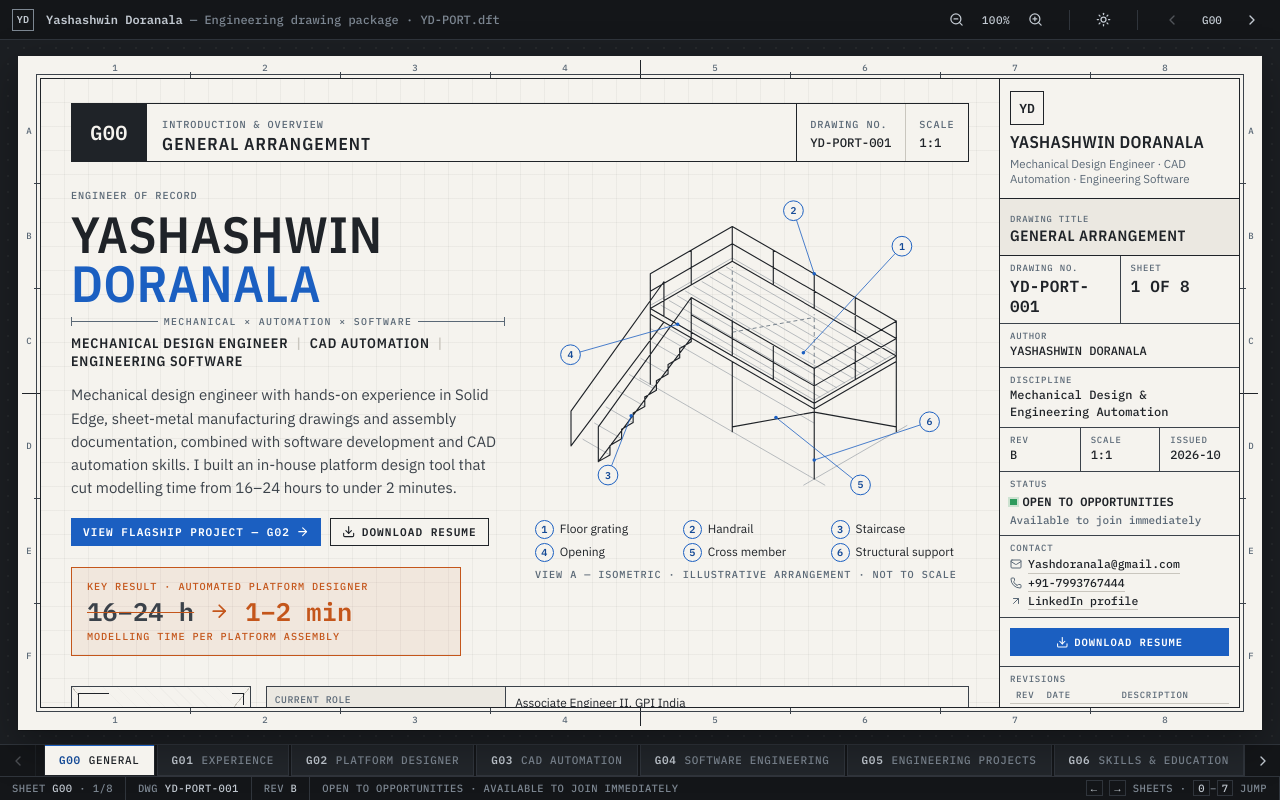
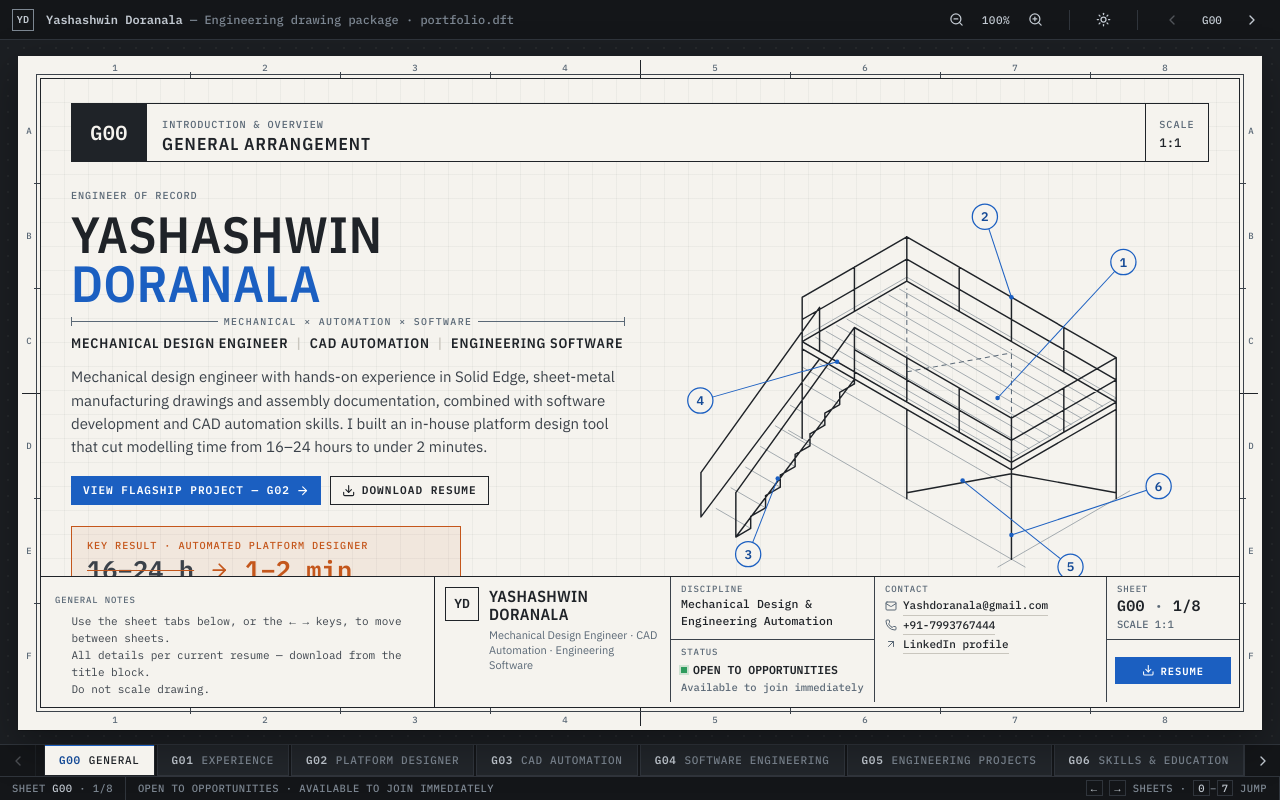
Before and after one commit to HsayYD/Portfolio, a Next.js app: page / in a window 1280 px wide. Built offline with nearby package versions, Linux system fonts and the light colour scheme.

Commit message:
Title block: compact box in bottom-right corner; remove revisions, drawing title and drawing numbers
Co-Authored-By: Claude Opus 5.5 <noreply@anthropic.com>
Claude-Session: https://claude.ai/code/session_01HaAqdXqxTuinBnmdidnP78

```diff
--- a/src/app/globals.css
+++ b/src/app/globals.css
@@ -33,7 +33,6 @@
   --f-mono: "IBM Plex Mono", ui-monospace, monospace;
 
   --zoom: 1;
-  --tb-w: 272px;
   --frame: 22px;
 }
 
@@ -179,7 +178,8 @@ body {
   outline: 1px solid var(--ink-2);
   outline-offset: 3px;
   display: grid;
-  grid-template-columns: minmax(0, 1fr) var(--tb-w);
+  grid-template-columns: minmax(0, 1fr);
+  grid-template-rows: minmax(0, 1fr) auto;
   min-height: 0;
 }
 
@@ -447,54 +447,58 @@ body {
 .fig figcaption b { font-weight: 600; color: var(--ink); white-space: nowrap; }
 
 /* ═══════════════════════════════════════════════════════════════════════
-   TITLE BLOCK
+   BOTTOM BAND: GENERAL NOTES + TITLE BLOCK (bottom-right corner)
    ═══════════════════════════════════════════════════════════════════════ */
+.sheet-band {
+  display: grid;
+  grid-template-columns: minmax(0, 1fr) auto;
+  border-top: 1.5px solid var(--ink);
+  background: var(--paper);
+}
+.gen-notes { align-self: end; padding: 8px 14px 9px; min-width: 0; }
+.gen-notes .label { font-size: 9px; }
+.gen-notes ol { margin: 4px 0 0; padding-left: 1.5em; font: 400 11px/1.55 var(--f-mono); color: var(--ink-2); }
+.titleblock-wrap { border-left: 1.5px solid var(--ink); }
+
 .titleblock {
-  border-left: 1.5px solid var(--ink);
+  display: grid;
+  grid-template-columns: 236px 204px 232px 132px;
+  grid-template-rows: auto auto;
   background: var(--paper);
-  display: flex; flex-direction: column;
-  min-height: 0;
-  overflow-y: auto;
-  scrollbar-width: thin;
   font-size: 13px;
 }
-.tb-cell { border-bottom: 1px solid var(--ink-2); padding: 6px 10px 7px; }
+.titleblock > * { border-right: 1px solid var(--ink-2); min-width: 0; }
+.titleblock > :nth-last-child(-n+2) { border-right: 0; }
+.tb-id      { grid-column: 1; grid-row: 1 / 3; }
+.tb-disc    { grid-column: 2; grid-row: 1; }
+.tb-stat    { grid-column: 2; grid-row: 2; border-top: 1px solid var(--ink-2); }
+.tb-contact { grid-column: 3; grid-row: 1 / 3; }
+.tb-sheet   { grid-column: 4; grid-row: 1; }
+.tb-act     { grid-column: 4; grid-row: 2; border-top: 1px solid var(--ink-2); }
+
+.tb-cell { padding: 6px 10px 7px; }
 .tb-cell .label { font-size: 9px; display: block; margin-bottom: 2px; }
-.tb-cell .v { font: 500 12px/1.35 var(--f-mono); color: var(--ink); word-break: break-word; }
-.tb-row { display: grid; grid-template-columns: 1fr 1fr; border-bottom: 1px solid var(--ink-2); }
-.tb-row > .tb-cell { border-bottom: 0; }
-.tb-row > .tb-cell + .tb-cell { border-left: 1px solid var(--ink-2); }
-.tb-row.three { grid-template-columns: 1fr 1fr 1fr; }
+.tb-cell .v { font: 500 11.5px/1.4 var(--f-mono); color: var(--ink); }
+.tb-cell .v.sub { font-size: 10.5px; color: var(--annot); margin-top: 1px; }
+.tb-big { font: 600 15px/1.3 var(--f-mono) !important; letter-spacing: 0.02em; }
 
-.tb-brand { padding: 12px 10px 11px; border-bottom: 1.5px solid var(--ink); }
-.tb-brand .mono-mark {
-  display: inline-grid; place-items: center;
+.tb-id { display: flex; gap: 10px; align-items: flex-start; padding: 10px; }
+.tb-id .mono-mark {
+  flex: none; display: grid; place-items: center;
   width: 34px; height: 34px; border: 1.5px solid var(--ink);
-  font: 600 13px var(--f-mono); margin-bottom: 8px;
+  font: 600 13px var(--f-mono);
 }
-.tb-brand .nm { font: 600 17px/1.15 var(--f-cond); letter-spacing: 0.02em; text-transform: uppercase; }
-.tb-brand .ds { font-size: 11.5px; color: var(--annot); margin-top: 3px; line-height: 1.35; }
+.tb-id .nm { font: 600 16px/1.15 var(--f-cond); letter-spacing: 0.02em; text-transform: uppercase; }
+.tb-id .ds { font-size: 11px; color: var(--annot); margin-top: 4px; line-height: 1.4; }
 
-.tb-title { padding: 9px 10px 10px; border-bottom: 1.5px solid var(--ink); background: var(--paper-2); }
-.tb-title .v { font: 600 15px/1.2 var(--f-cond); letter-spacing: 0.04em; text-transform: uppercase; }
-.tb-dwg { font: 600 16px var(--f-mono) !important; letter-spacing: 0.02em; }
-
-.tb-contact a { color: var(--ink); text-decoration: none; border-bottom: 1px solid var(--hair); }
+.tb-contact a { color: var(--ink); text-decoration: none; border-bottom: 1px solid var(--hair); overflow-wrap: anywhere; }
 .tb-contact a:hover { color: var(--accent); border-color: var(--accent); }
-.tb-contact .row { display: flex; gap: 6px; align-items: center; font: 500 11.5px/1.5 var(--f-mono); }
+.tb-contact .row { display: flex; gap: 6px; align-items: center; font: 500 11px/1.65 var(--f-mono); }
 .tb-contact svg { width: 12px; height: 12px; color: var(--annot); flex: none; }
 
 .tb-status { color: #1f7a48; font-weight: 600 !important; }
-.tb-actions { padding: 10px; display: grid; gap: 6px; border-bottom: 1px solid var(--ink-2); }
-.tb-actions .btn { justify-content: center; font-size: 10.5px; }
-
-.tb-rev table { width: 100%; border-collapse: collapse; font: 500 10.5px var(--f-mono); }
-.tb-rev th, .tb-rev td { border-top: 1px solid var(--hair); padding: 3px 6px; text-align: left; }
-.tb-rev th { color: var(--annot); font-weight: 500; font-size: 9px; letter-spacing: 0.08em; border-top: 0; }
-
-.tb-fill { flex: 1; min-height: 12px; border-bottom: 1px solid var(--ink-2);
-  background-image: repeating-linear-gradient(-45deg, transparent 0 6px, rgba(31,35,40,.05) 6px 7px); }
-.tb-foot { padding: 6px 10px; font: 500 9px/1.4 var(--f-mono); color: var(--annot); letter-spacing: 0.04em; }
+.tb-act { display: grid; align-content: center; padding: 8px; }
+.tb-act .btn { justify-content: center; font-size: 10.5px; padding: 0.5em 0.6em; }
 
 /* mobile title block (collapsible) */
 .tb-mobile { display: none; }
@@ -591,12 +595,15 @@ body {
    RESPONSIVE
    ═══════════════════════════════════════════════════════════════════════ */
 @media (max-width: 1280px) {
-  :root { --tb-w: 240px; }
   .g3 { grid-template-columns: repeat(2, minmax(0, 1fr)); }
 }
 
 @media (max-width: 1100px) {
   .split, .split.rev { grid-template-columns: minmax(0, 1fr); }
+  .gen-notes { display: none; }
+  .sheet-band { grid-template-columns: minmax(0, 1fr); }
+  .titleblock-wrap { border-left: 0; }
+  .titleblock { grid-template-columns: minmax(0, 1.25fr) minmax(0, 1fr) minmax(0, 1.25fr) minmax(0, 0.8fr); }
 }
 
 /* Tablet & mobile: page scrolls normally; title block becomes a panel */
@@ -610,7 +617,7 @@ body {
   .zones, .center-mark { display: none; }
   .frame { display: block; height: auto; outline-offset: 2px; }
   .content { overflow: visible; font-size: calc(16px * var(--zoom)); }
-  .titleblock { display: none; }
+  .sheet-band { display: none; }
   .tb-mobile { display: block; border-bottom: 1.5px solid var(--ink); background: var(--paper); }
   .tb-mobile > summary {
     list-style: none; cursor: pointer;
@@ -622,8 +629,13 @@ body {
   .tb-mobile > summary .chev { margin-left: auto; transition: transform 150ms; }
   .tb-mobile[open] > summary .chev { transform: rotate(180deg); }
   .tb-mobile[open] > summary { border-bottom: 1px solid var(--ink-2); }
-  .tb-mobile .titleblock { display: flex; border-left: 0; font-size: 14px; overflow: visible; }
-  .tb-mobile .tb-fill { display: none; }
+  .tb-mobile .titleblock { grid-template-columns: minmax(0, 1fr) minmax(0, 1fr); }
+  .tb-mobile .titleblock > * { grid-column: auto; grid-row: auto; border-right: 0; border-top: 1px solid var(--ink-2); }
+  .tb-mobile .titleblock > .tb-id { grid-column: 1 / -1; border-top: 0; }
+  .tb-mobile .titleblock > .tb-contact { grid-column: 1 / -1; }
+  .tb-mobile .titleblock > .tb-disc, .tb-mobile .titleblock > .tb-sheet { border-right: 1px solid var(--ink-2); }
+  .tb-mobile .tb-cell .v { font-size: 12.5px; }
+  .tb-mobile .tb-contact .row { font-size: 13px; line-height: 1.9; }
 
   .tabbar { position: sticky; bottom: 0; z-index: 20; }
   .tab { height: 44px; line-height: 44px; }
--- a/src/app/sheets.css
+++ b/src/app/sheets.css
@@ -325,8 +325,6 @@
 
 /* ── fixes ─────────────────────────────────────────────────────────── */
 .contact-tbl th svg, .xref svg, .hl-row svg { display: inline-block; }
-.tb-rev td { white-space: nowrap; }
-.tb-rev td:last-child { white-space: normal; }
 .tr-scale i { white-space: nowrap; }
 .proj-body { align-items: start; }
 @media (min-width: 1281px) { .proj-figs { grid-template-columns: repeat(2, minmax(0, 1fr)); } }
--- a/src/components/DrawingSheet.tsx
+++ b/src/components/DrawingSheet.tsx
@@ -12,7 +12,8 @@ type Props = {
 
 /**
  * The paper sheet: zone border, double-line frame, scrolling content area
- * and the right-hand title block. Every sheet's content is rendered (so it
+ * and a bottom band holding the general notes and the bottom-right title
+ * block. Every sheet's content is rendered (so it
  * is indexable and printable); only the active one is visible.
  */
 export const DrawingSheet = forwardRef<HTMLDivElement, Props>(function DrawingSheet(
@@ -29,8 +30,8 @@ export const DrawingSheet = forwardRef<HTMLDivElement, Props>(function DrawingSh
           <details className="tb-mobile">
             <summary>
               <span className="label" style={{ fontSize: 10 }}>Title block</span>
-              <b>{sheet.drawingNo}</b>
-              <span className="muted">· {active + 1}/{sheets.length}</span>
+              <b>{sheet.code}</b>
+              <span className="muted">· sheet {active + 1}/{sheets.length}</span>
               <ChevronDown className="chev" width={16} height={16} aria-hidden="true" />
             </summary>
             <TitleBlock sheet={sheet} index={active} total={sheets.length} />
@@ -50,9 +51,19 @@ export const DrawingSheet = forwardRef<HTMLDivElement, Props>(function DrawingSh
           ))}
         </main>
 
-        <aside className="titleblock-wrap" style={{ display: "contents" }}>
-          <TitleBlock sheet={sheet} index={active} total={sheets.length} />
-        </aside>
+        <div className="sheet-band">
+          <div className="gen-notes" aria-hidden="true">
+            <span className="label">General notes</span>
+            <ol>
+              <li>Use the sheet tabs below, or the ← → keys, to move between sheets.</li>
+              <li>All details per current resume — download from the title block.</li>
+              <li>Do not scale drawing.</li>
+            </ol>
+          </div>
+          <aside className="titleblock-wrap">
+            <TitleBlock sheet={sheet} index={active} total={sheets.length} />
+          </aside>
+        </div>
       </div>
     </div>
   );
--- a/src/components/DrawingWorkspace.tsx
+++ b/src/components/DrawingWorkspace.tsx
@@ -96,7 +96,7 @@ export function DrawingWorkspace({ panels }: { panels: Record<string, ReactNode>
         <span className="file">
           <b>{profile.name}</b>
           <span className="hide-sm"> — Engineering drawing package · </span>
-          <span className="hide-sm">{profile.drawingPrefix}.dft</span>
+          <span className="hide-sm">portfolio.dft</span>
         </span>
         <span className="spacer" />
 
@@ -154,8 +154,6 @@ export function DrawingWorkspace({ panels }: { panels: Record<string, ReactNode>
 
       <footer className="statusbar">
         <span>SHEET <b>{s.code}</b> · {active + 1}/{sheets.length}</span>
-        <span>DWG <b>{s.drawingNo}</b></span>
-        <span>REV <b>{profile.revision}</b></span>
         <span className="grow">{profile.status} · {profile.availability.toUpperCase()}</span>
         <span>
           <kbd>←</kbd> <kbd>→</kbd> SHEETS · <kbd>0</kbd>–<kbd>7</kbd> JUMP
--- a/src/components/SheetHeader.tsx
+++ b/src/components/SheetHeader.tsx
@@ -14,10 +14,6 @@ export function SheetHeader({ sheet, as = "h2" }: { sheet: SheetMeta; as?: "h1"
         </H>
       </div>
       <div className="meta">
-        <div>
-          <span className="label">Drawing no.</span>
-          <div className="v">{sheet.drawingNo}</div>
-        </div>
         <div>
           <span className="label">Scale</span>
           <div className="v">{sheet.scale}</div>
--- a/src/components/TitleBlock.tsx
+++ b/src/components/TitleBlock.tsx
@@ -5,66 +5,37 @@ import { ResumeDownload } from "./ResumeDownload";
 
 type Props = { sheet: SheetMeta; index: number; total: number };
 
-/** Manufacturing-drawing style title block; updates with the active sheet. */
+/**
+ * Compact manufacturing-drawing title block, sitting in the bottom-right
+ * corner of the sheet. Updates with the active sheet.
+ *
+ *  ┌──────────────┬────────────┬─────────────────┬──────────┐
+ *  │ YD  NAME     │ DISCIPLINE │ CONTACT         │ SHEET    │
+ *  │ positioning  ├────────────┤ email / phone / ├──────────┤
+ *  │              │ STATUS     │ LinkedIn        │ RESUME ↓ │
+ *  └──────────────┴────────────┴─────────────────┴──────────┘
+ */
 export function TitleBlock({ sheet, index, total }: Props) {
   const { contact } = profile;
   return (
     <div className="titleblock" aria-label="Title block">
-      <div className="tb-brand">
+      <div className="tb-id">
         <div className="mono-mark" aria-hidden="true">{profile.initials}</div>
-        <div className="nm">{profile.name}</div>
-        <div className="ds">{profile.positioning.replaceAll(" | ", " · ")}</div>
-      </div>
-
-      <div className="tb-title" aria-live="polite">
-        <span className="label">Drawing title</span>
-        <div className="v">{sheet.title}</div>
-      </div>
-
-      <div className="tb-row">
-        <div className="tb-cell">
-          <span className="label">Drawing no.</span>
-          <div className="v tb-dwg">{sheet.drawingNo}</div>
-        </div>
-        <div className="tb-cell">
-          <span className="label">Sheet</span>
-          <div className="v tb-dwg">
-            {index + 1} OF {total}
-          </div>
+        <div>
+          <div className="nm">{profile.name}</div>
+          <div className="ds">{profile.positioning.replaceAll(" | ", " · ")}</div>
         </div>
       </div>
 
-      <div className="tb-cell">
-        <span className="label">Author</span>
-        <div className="v">{profile.name.toUpperCase()}</div>
-      </div>
-
-      <div className="tb-cell">
+      <div className="tb-cell tb-disc">
         <span className="label">Discipline</span>
         <div className="v">{profile.discipline}</div>
       </div>
 
-      <div className="tb-row three">
-        <div className="tb-cell">
-          <span className="label">Rev</span>
-          <div className="v">{profile.revision}</div>
-        </div>
-        <div className="tb-cell">
-          <span className="label">Scale</span>
-          <div className="v">{sheet.scale}</div>
-        </div>
-        <div className="tb-cell">
-          <span className="label">Issued</span>
-          <div className="v">{profile.issued}</div>
-        </div>
-      </div>
-
-      <div className="tb-cell">
+      <div className="tb-cell tb-stat">
         <span className="label">Status</span>
         <div className="v tb-status status-lamp">{profile.status}</div>
-        <div className="v" style={{ fontSize: 11, color: "var(--annot)", marginTop: 2 }}>
-          {profile.availability}
-        </div>
+        <div className="v sub">{profile.availability}</div>
       </div>
 
       <div className="tb-cell tb-contact">
@@ -85,34 +56,17 @@ export function TitleBlock({ sheet, index, total }: Props) {
         </div>
       </div>
 
-      <div className="tb-actions">
-        <ResumeDownload />
+      <div className="tb-cell tb-sheet">
+        <span className="label">Sheet</span>
+        <div className="v tb-big" aria-live="polite">
+          {sheet.code} <span className="muted">·</span> {index + 1}/{total}
+        </div>
+        <div className="v sub">SCALE {sheet.scale}</div>
       </div>
 
-      <div className="tb-cell tb-rev">
-        <span className="label">Revisions</span>
-        <table>
-          <thead>
-            <tr>
-              <th scope="col">REV</th>
-              <th scope="col">DATE</th>
-              <th scope="col">DESCRIPTION</th>
-            </tr>
-          </thead>
-          <tbody>
-            {[...profile.revisions].reverse().map((r) => (
-              <tr key={r.rev}>
-                <td>{r.rev}</td>
-                <td>{r.date}</td>
-                <td>{r.note}</td>
-              </tr>
-            ))}
-          </tbody>
-        </table>
+      <div className="tb-act">
+        <ResumeDownload label="Resume" />
       </div>
-
-      <div className="tb-fill" aria-hidden="true" />
-      <div className="tb-foot">DO NOT SCALE DRAWING · CONTENT PER RESUME</div>
     </div>
   );
 }
--- a/src/data/profile.ts
+++ b/src/data/profile.ts
@@ -32,15 +32,6 @@ export const profile = {
 
   languages: ["English", "Hindi", "Telugu", "Spanish"],
 
-  drawingPrefix: "YD-PORT",
-  /** Current revision = last entry in `revisions`. Add a row for each update. */
-  revisions: [
-    { rev: "A", date: "2026-10-20", note: "INITIAL PORTFOLIO RELEASE" },
-    { rev: "B", date: "2026-10-22", note: "PUBLISHED TO WEB" },
-  ],
-  get revision() { return this.revisions[this.revisions.length - 1].rev; },
-  get revisionNote() { return this.revisions[this.revisions.length - 1].note; },
-  issued: "2026-10",
   siteUrl: "https://yashashwin-portfolio.vercel.app",
 };
 
--- a/src/data/sheets.ts
+++ b/src/data/sheets.ts
@@ -1,5 +1,3 @@
-import { profile } from "./profile";
-
 export type SheetMeta = {
   /** URL hash / DOM id, e.g. "g02" */
   id: string;
@@ -7,15 +5,14 @@ export type SheetMeta = {
   code: string;
   /** Tab label */
   tab: string;
-  /** Full drawing title shown in the title block */
+  /** Full drawing title shown in the sheet header */
   title: string;
   /** Short subtitle / scope line */
   scope: string;
-  drawingNo: string;
   scale: string;
 };
 
-const raw: Omit<SheetMeta, "drawingNo">[] = [
+export const sheets: SheetMeta[] = [
   { id: "g00", code: "G00", tab: "GENERAL", title: "GENERAL ARRANGEMENT", scope: "Introduction & overview", scale: "1:1" },
   { id: "g01", code: "G01", tab: "EXPERIENCE", title: "PROFESSIONAL EXPERIENCE", scope: "Employment record", scale: "1:1" },
   { id: "g02", code: "G02", tab: "PLATFORM DESIGNER", title: "AUTOMATED PLATFORM DESIGNER", scope: "Flagship project", scale: "NTS" },
@@ -26,9 +23,4 @@ const raw: Omit<SheetMeta, "drawingNo">[] = [
   { id: "g07", code: "G07", tab: "CONTACT", title: "CONTACT & AVAILABILITY", scope: "Get in touch", scale: "1:1" },
 ];
 
-export const sheets: SheetMeta[] = raw.map((s, i) => ({
-  ...s,
-  drawingNo: `${profile.drawingPrefix}-${String(i + 1).padStart(3, "0")}`,
-}));
-
 export const sheetIndex = (id: string) => sheets.findIndex((s) => s.id === id);
```
Also changed, not shown: src/components/sheets/G01Experience.tsx (+4 -3 lines).
